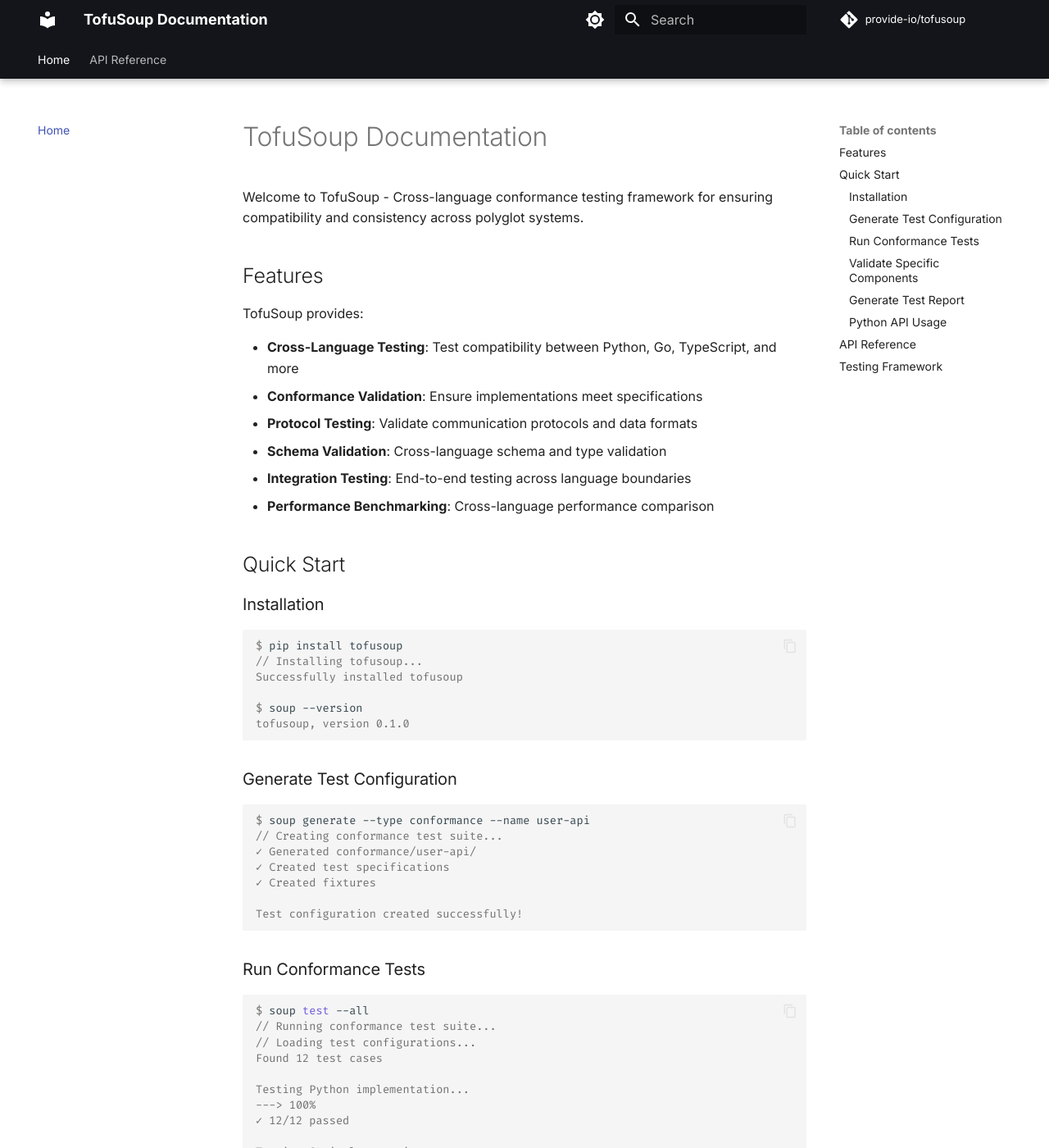
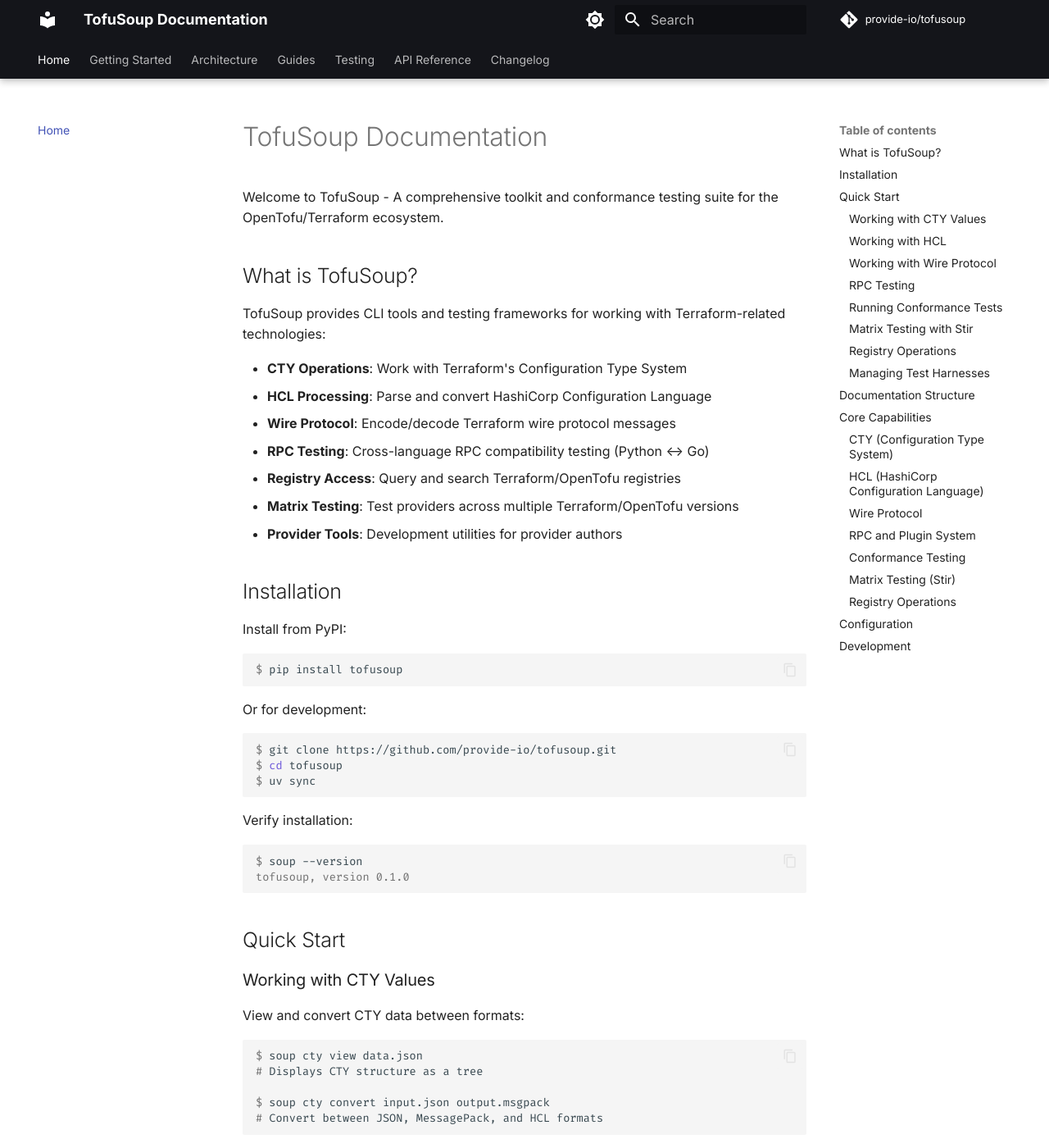
Before and after one commit to livingstaccato/archive-tofusoup, an MkDocs documentation site: the page built from docs/index.md, in a window 1280 px wide and 1400 px high. Shown: the whole window at 82% size. Built offline with MkDocs 1.6.1 and Material for MkDocs 9.7.7, drawn with Linux system fonts in a browser that asks for light colours; comment, search, counter and statistics services are not loaded; some of the changed text lies outside the part shown.

````diff
--- a/docs/index.md
+++ b/docs/index.md
@@ -1,136 +1,264 @@
 # TofuSoup Documentation
 
-Welcome to TofuSoup - Cross-language conformance testing framework for ensuring compatibility and consistency across polyglot systems.
+Welcome to TofuSoup - A comprehensive toolkit and conformance testing suite for the OpenTofu/Terraform ecosystem.
 
-## Features
+## What is TofuSoup?
 
-TofuSoup provides:
+TofuSoup provides CLI tools and testing frameworks for working with Terraform-related technologies:
 
-- **Cross-Language Testing**: Test compatibility between Python, Go, TypeScript, and more
-- **Conformance Validation**: Ensure implementations meet specifications
-- **Protocol Testing**: Validate communication protocols and data formats
-- **Schema Validation**: Cross-language schema and type validation
-- **Integration Testing**: End-to-end testing across language boundaries
-- **Performance Benchmarking**: Cross-language performance comparison
+- **CTY Operations**: Work with Terraform's Configuration Type System
+- **HCL Processing**: Parse and convert HashiCorp Configuration Language
+- **Wire Protocol**: Encode/decode Terraform wire protocol messages
+- **RPC Testing**: Cross-language RPC compatibility testing (Python ↔ Go)
+- **Registry Access**: Query and search Terraform/OpenTofu registries
+- **Matrix Testing**: Test providers across multiple Terraform/OpenTofu versions
+- **Provider Tools**: Development utilities for provider authors
 
-## Quick Start
+## Installation
 
-### Installation
-
-<div class="termy">
+Install from PyPI:
 
 ```console
 $ pip install tofusoup
-// Installing tofusoup...
-Successfully installed tofusoup
+```
 
+Or for development:
+
+```console
+$ git clone https://github.com/provide-io/tofusoup.git
+$ cd tofusoup
+$ uv sync
+```
+
+Verify installation:
+
+```console
 $ soup --version
 tofusoup, version 0.1.0
 ```
 
-</div>
+## Quick Start
 
-### Generate Test Configuration
+### Working with CTY Values
 
-<div class="termy">
+View and convert CTY data between formats:
 
 ```console
-$ soup generate --type conformance --name user-api
-// Creating conformance test suite...
-✓ Generated conformance/user-api/
-✓ Created test specifications
-✓ Created fixtures
+$ soup cty view data.json
+# Displays CTY structure as a tree
 
-Test configuration created successfully!
+$ soup cty convert input.json output.msgpack
+# Convert between JSON, MessagePack, and HCL formats
 ```
 
-</div>
+### Working with HCL
 
-### Run Conformance Tests
-
-<div class="termy">
+Parse and convert HCL files:
 
 ```console
-$ soup test --all
-// Running conformance test suite...
-// Loading test configurations...
-Found 12 test cases
+$ soup hcl view main.tf
+# Parse and display HCL structure
 
-Testing Python implementation...
----> 100%
-✓ 12/12 passed
-
-Testing Go implementation...
----> 100%
-✓ 12/12 passed
-
-Cross-language validation...
----> 100%
-✓ All implementations conform to specification
-
-All tests passed! ✨
+$ soup hcl convert config.hcl config.json
+# Convert HCL to JSON or MessagePack
 ```
 
-</div>
+### Working with Wire Protocol
 
-### Validate Specific Components
-
-<div class="termy">
+Encode and decode Terraform wire protocol messages:
 
 ```console
-$ soup validate --component user-api
-// Validating user-api component...
+$ soup wire encode value.json value.tfw.b64
+# Encode JSON to wire format
 
-Schema validation: ✓ passed
-Protocol validation: ✓ passed
-Type compatibility: ✓ passed
-Performance benchmarks: ✓ within limits
-
-Component validation successful!
+$ soup wire decode value.tfw.b64 value.json
+# Decode wire format back to JSON
 ```
 
-</div>
+### RPC Testing
 
-### Generate Test Report
-
-<div class="termy">
+Test cross-language RPC compatibility:
 
 ```console
-$ soup report --format html --output report.html
-// Generating test report...
-// Analyzing test results...
-// Creating visualizations...
----> 100%
+$ soup rpc kv put mykey "hello world"
+# Store a value via RPC
 
-✓ Report generated: report.html
-  - 48 test cases
-  - 100% pass rate
-  - Cross-language compatibility: ✓
+$ soup rpc kv get mykey
+# Retrieve a value via RPC
 ```
 
-</div>
+### Running Conformance Tests
 
-### Python API Usage
+Run cross-language compatibility tests:
 
-```python
-from tofusoup import ConformanceTest, Protocol
+```console
+$ soup test all
+# Run all conformance test suites
 
-# Define a cross-language test
-test = ConformanceTest("user-api")
-test.add_implementation("python", "api.py")
-test.add_implementation("go", "api.go")
+$ soup test cty
+# Run only CTY conformance tests
 
-# Run conformance validation
-results = test.validate()
+$ soup test rpc -v
+# Run RPC tests with verbose output
 ```
 
-## API Reference
+### Matrix Testing with Stir
 
-For complete API documentation, see the [API Reference](api/index.md).
+Test providers across multiple Terraform/OpenTofu versions:
 
-## Testing Framework
+```console
+$ soup stir tests/stir_cases
+# Run integration tests
 
-- **Conformance**: Cross-language conformance validation
-- **Protocol**: Communication protocol testing
-- **Schema**: Data schema and type validation
-- **Benchmarks**: Performance testing and comparison
+$ soup stir tests/stir_cases --matrix
+# Run tests across all configured tool versions
+```
+
+### Registry Operations
+
+Query Terraform and OpenTofu registries:
+
+```console
+$ soup registry search provider aws
+# Search for AWS provider
+
+$ soup registry info hashicorp/aws
+# Get detailed provider information
+
+$ soup sui
+# Launch interactive TUI browser
+```
+
+### Managing Test Harnesses
+
+Build and manage Go test harnesses:
+
+```console
+$ soup harness list
+# List available harnesses
+
+$ soup harness build --all
+# Build all Go harnesses
+
+$ soup harness verify-cli go-cty
+# Verify harness CLI functionality
+```
+
+## Documentation Structure
+
+- **[Architecture](architecture/01-overview.md)**: System design and architecture
+- **[Guides](guides/01-running-conformance-tests.md)**: Step-by-step tutorials
+- **[Configuration](CONFIGURATION.md)**: soup.toml configuration reference
+- **[Testing](testing/conformance-test-status.md)**: Testing documentation
+
+## Core Capabilities
+
+### CTY (Configuration Type System)
+
+Tools for working with Terraform's type system:
+
+- View CTY structures with rich tree visualization
+- Convert between JSON, MessagePack, and HCL formats
+- Validate values against CTY type specifications
+- Benchmark encoding/decoding performance
+
+**See:** `soup cty --help`
+
+### HCL (HashiCorp Configuration Language)
+
+Tools for HCL file processing:
+
+- Parse HCL files and display structure
+- Convert HCL to JSON or MessagePack
+- Work with CTY representations of HCL
+
+**See:** `soup hcl --help`
+
+### Wire Protocol
+
+Terraform wire protocol utilities:
+
+- Encode JSON to wire format (MessagePack + Base64)
+- Decode wire format back to JSON
+- Cross-language wire protocol compatibility testing
+
+**See:** `soup wire --help`
+
+### RPC and Plugin System
+
+Cross-language RPC testing infrastructure:
+
+- Python and Go RPC server implementations
+- mTLS and certificate management
+- Cross-language compatibility testing (Python ↔ Go)
+- go-plugin compatible plugin server
+
+**See:** `soup rpc --help`
+
+### Conformance Testing
+
+Pytest-based conformance test suites:
+
+- CTY cross-language compatibility
+- HCL parsing consistency
+- Wire protocol encoding/decoding
+- RPC communication validation
+
+**See:** `soup test --help` and [Running Conformance Tests](guides/01-running-conformance-tests.md)
+
+### Matrix Testing (Stir)
+
+Test providers across multiple tool versions:
+
+- Parallel test execution
+- Support for Terraform and OpenTofu
+- Version matrix configuration
+- Automated test reporting
+
+**See:** `soup stir --help` and [Matrix Testing Guide](guides/05-matrix-testing-with-stir.md)
+
+### Registry Operations
+
+Query and browse Terraform/OpenTofu registries:
+
+- Provider and module search
+- Version information
+- Documentation access
+- Interactive TUI browser (sui command)
+
+**See:** `soup registry --help` and `soup sui --help`
+
+## Configuration
+
+TofuSoup uses `soup.toml` for configuration:
+
+```toml
+[global_settings]
+default_python_log_level = "INFO"
+
+[harness_defaults.go]
+build_flags = ["-v"]
+timeout_seconds = 300
+
+[test_suite.rpc]
+env_vars = { KV_STORAGE_DIR = "/tmp" }
+
+[workenv.matrix]
+parallel_jobs = 4
+timeout_minutes = 30
+```
+
+**See:** [Configuration Documentation](CONFIGURATION.md)
+
+## Development
+
+For development setup and contribution guidelines:
+
+```console
+$ git clone https://github.com/provide-io/tofusoup.git
+$ cd tofusoup
+$ uv sync
+$ uv run pytest
+```
+
+**See:** [CONTRIBUTING.md](../CONTRIBUTING.md) and [CLAUDE.md](../CLAUDE.md)
--- a/mkdocs.yml
+++ b/mkdocs.yml
@@ -110,4 +110,26 @@ extra_javascript:
 
 nav:
   - Home: index.md
+  - Getting Started:
+    - Installation: index.md#installation
+    - Quick Start: index.md#quick-start
+    - Configuration: CONFIGURATION.md
+  - Architecture:
+    - Overview: architecture/01-overview.md
+    - Conformance Testing Strategy: architecture/02-conformance-testing-strategy.md
+    - RPC Matrix Specification: architecture/03-rpc-matrix-specification.md
+    - Wire Protocol Details: architecture/05-wire-protocol-details.md
+    - Polyglot CLI Strategy: architecture/06-polyglot-cli-strategy.md
+    - Stock Service Design: architecture/07-stock-service-design.md
+    - soup-go vs Terraform: architecture/soup-go-vs-terraform.md
+  - Guides:
+    - Running Conformance Tests: guides/01-running-conformance-tests.md
+    - Managing Language CLIs: guides/02-managing-language-clis.md
+    - Using CTY and HCL Tools: guides/03-using-cty-and-hcl-tools.md
+    - Matrix Testing with Stir: guides/05-matrix-testing-with-stir.md
+  - Testing:
+    - Conformance Test Status: testing/conformance-test-status.md
+    - Cross-Language Compatibility: testing/cross-language-compatibility.md
+    - RPC Compatibility Matrix: rpc-compatibility-matrix.md
   - API Reference: api/index.md
+  - Changelog: CHANGELOG.md
````
Also changed, not shown: CONTRIBUTING.md (+5 -5 lines), README.md (+15 -14 lines), docs/api/index.md (+26 -4 lines), docs/historical/04-garnish-asset-bundle-system.md (renamed from docs/architecture/04-garnish-asset-bundle-system.md), docs/historical/CROSS_LANGUAGE_TEST_RESULTS.md (renamed from CROSS_LANGUAGE_TEST_RESULTS.md), docs/historical/NEXT_STEPS.md (renamed from NEXT_STEPS.md), docs/historical/STATUS.md (renamed from STATUS.md), docs/historical/TODO.md (renamed from TODO.md).
